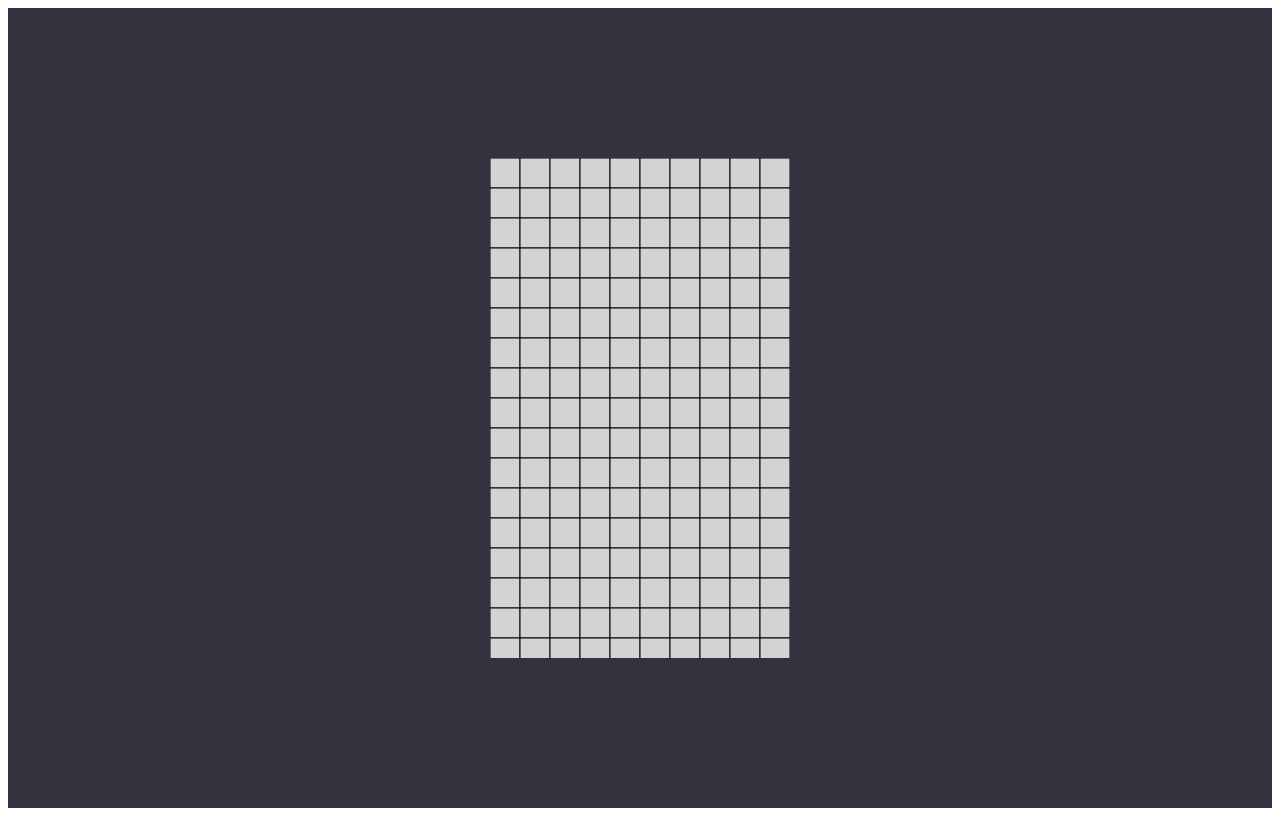
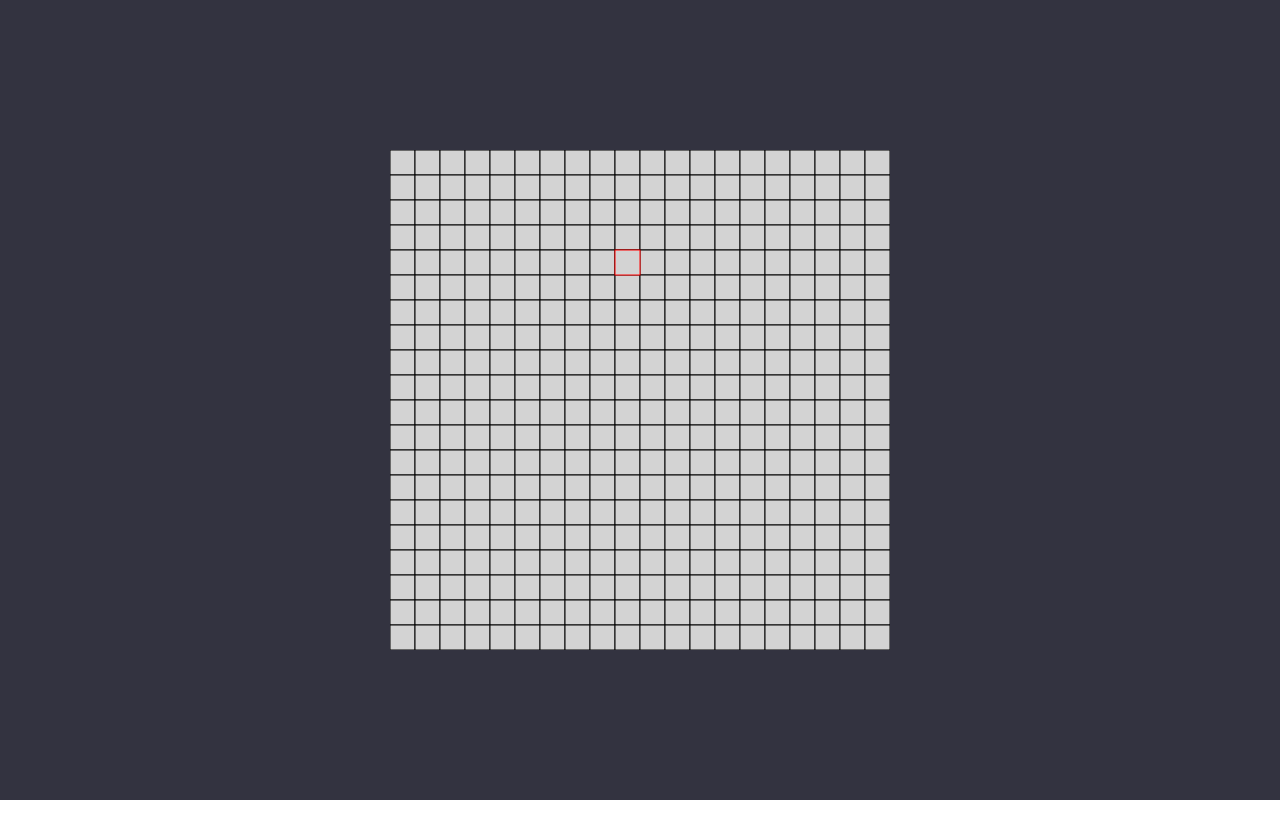
Before and after one commit to shlomiNugarker/tetris, a website built with Vite: page index.html in a window 1280 px wide. Built offline with nearby package versions, Linux system fonts and the light colour scheme.

Commit message:
draw a square as tetrimo

```diff
--- a/src/main.ts
+++ b/src/main.ts
@@ -4,10 +4,10 @@ import { Game } from './tetris/index'
 
 const canvas = <HTMLCanvasElement>document.getElementById('canvas')
 const ctx = canvas.getContext('2d')!
-canvas.width = 300
+canvas.width = 500
 canvas.height = 500
 
-const game = new Game()
+const game = new Game(canvas)
 
 let lastTime = 0
 
--- a/src/style.css
+++ b/src/style.css
@@ -1,8 +1,14 @@
+html,
+body {
+  margin: 0;
+  padding: 0;
+  box-sizing: border-box;
+}
+
 #app {
-    background-color: rgb(51, 51, 64);
-    min-height: 100vh;
-    display: flex;
-    justify-content: center;
-    align-items: center;
-
+  background-color: rgb(51, 51, 64);
+  min-height: 100vh;
+  display: flex;
+  justify-content: center;
+  align-items: center;
 }
--- a/src/tetris/Tetromino.ts
+++ b/src/tetris/Tetromino.ts
@@ -1,16 +1,35 @@
+import { Game } from '.'
+
 export class Tetromino {
   public x: number
   public y: number
   public rotation: number
+  public game: Game
+  public type: string
+  public color: string
 
-  constructor(public type: any, public color: string) {
-    this.x = 0
-    this.y = 0
+  constructor(game: Game, type: string, color: string) {
+    this.game = game
+    this.x = 9
+    this.y = 4
     this.rotation = 0
+    this.type = type
     this.color = color
   }
 
-  public draw(ctx: CanvasRenderingContext2D) {}
+  public draw(ctx: CanvasRenderingContext2D) {
+    const { x, y, color } = this
+    const blockSize = this.game.canvas.width / 20
+
+    ctx.fillStyle = color
+
+    const xPos = x * blockSize
+    const yPos = y * blockSize
+
+    ctx.fillRect(xPos, yPos, blockSize, blockSize)
+    ctx.strokeStyle = 'red'
+    ctx.strokeRect(xPos, yPos, blockSize, blockSize)
+  }
 
   public move(dx: number, dy: number) {
     this.x += dx
--- a/src/tetris/index.ts
+++ b/src/tetris/index.ts
@@ -1,45 +1,63 @@
 import { Tetromino } from './Tetromino'
-
-const ROWS = 20
-const COLS = 10
-const BLOCK_SIZE = 30
 
 export class Game {
   isGameOver: boolean = false
   board: (Tetromino | null)[][] = []
-  currentTetromino: any
+  currentTetromino: Tetromino | null = null
+  canvas: HTMLCanvasElement
 
-  constructor() {
+  constructor(canvas: HTMLCanvasElement) {
+    this.canvas = canvas
     this.initBoard()
   }
 
   private initBoard() {
     for (let i = 0; i < 20; i++) {
       this.board[i] = []
-      for (let j = 0; j < 10; j++) {
+      for (let j = 0; j < 20; j++) {
         this.board[i][j] = null
       }
     }
   }
 
-  update(deltaTime: number) {}
+  update(deltaTime: number) {
+    this.currentTetromino = new Tetromino(this, '0', '')
+  }
 
   draw(ctx: CanvasRenderingContext2D) {
-    const drawBlock = (x: number, y: number, color: string) => {
-      ctx.fillStyle = color
-      ctx.fillRect(x * BLOCK_SIZE, y * BLOCK_SIZE, BLOCK_SIZE, BLOCK_SIZE)
-      ctx.strokeStyle = 'black'
-      ctx.strokeRect(x * BLOCK_SIZE, y * BLOCK_SIZE, BLOCK_SIZE, BLOCK_SIZE)
-    }
+    this.drawBoard(ctx)
+    this.currentTetromino?.draw(ctx)
+  }
 
-    function drawBoard() {
-      for (let row = 0; row < ROWS; row++) {
-        for (let col = 0; col < COLS; col++) {
-          drawBlock(col, row, 'lightgray')
-        }
+  drawBlock(
+    ctx: CanvasRenderingContext2D,
+    x: number,
+    y: number,
+    color: string
+  ) {
+    const BLOCK_SIZE_WIDTH = this.canvas.width / 20
+    const BLOCK_SIZE_HEIGHT = this.canvas.height / 20
+    ctx.fillStyle = color
+    ctx.fillRect(
+      x * BLOCK_SIZE_WIDTH,
+      y * BLOCK_SIZE_HEIGHT,
+      BLOCK_SIZE_WIDTH,
+      BLOCK_SIZE_HEIGHT
+    )
+    ctx.strokeStyle = 'black'
+    ctx.strokeRect(
+      x * BLOCK_SIZE_WIDTH,
+      y * BLOCK_SIZE_HEIGHT,
+      BLOCK_SIZE_WIDTH,
+      BLOCK_SIZE_HEIGHT
+    )
+  }
+
+  drawBoard(ctx: CanvasRenderingContext2D) {
+    for (let row = 0; row < this.board.length; row++) {
+      for (let col = 0; col < this.board[0].length; col++) {
+        this.drawBlock(ctx, col, row, 'lightgray')
       }
     }
-
-    drawBoard()
   }
 }
```
